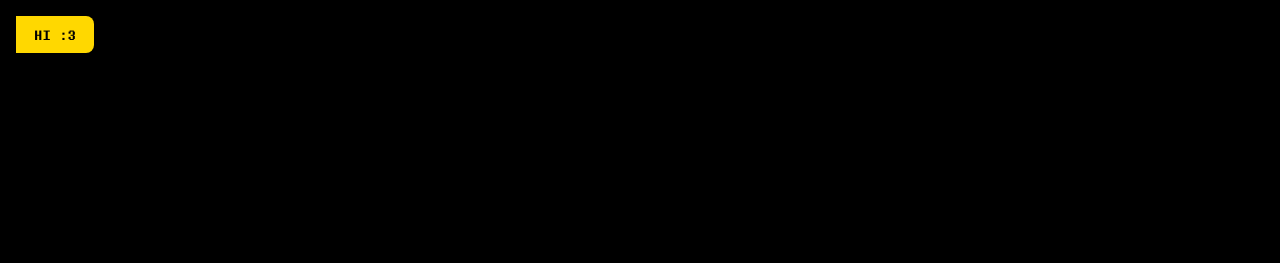
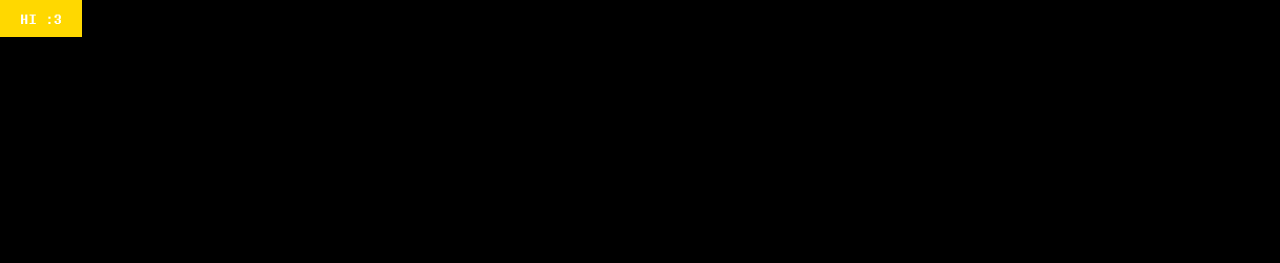
Before and after one commit to bezau1/UnderTime, a plain HTML site: page index.html in a window 1280 px wide. Shown: the top 263 px of the page. Drawn offline with Linux system fonts and the light colour scheme.

Commit message:
Update index.html

```diff
--- a/index.html
+++ b/index.html
@@ -5,7 +5,6 @@
   <title>Time Viewer</title>
   <meta name="viewport" content="width=device-width, initial-scale=1.0">
 
-  <!-- Determination font -->
   <style>
     @font-face {
       font-family: "Determination";
@@ -13,57 +12,49 @@
       font-display: swap;
     }
 
-    * {
-      box-sizing: border-box;
-    }
-
     body {
       margin: 0;
       padding: 0;
       background: #000;
       color: #fff;
-      font-family: "Determination", system-ui, -apple-system, BlinkMacSystemFont,
-        "Segoe UI", sans-serif;
+      font-family: "Determination", system-ui, sans-serif;
       height: 100vh;
       display: flex;
       align-items: center;
       justify-content: center;
+      overflow: hidden;
     }
 
     #clock {
       font-size: clamp(4rem, 20vw, 12rem);
+      letter-spacing: 0.07em;
       font-weight: 700;
-      letter-spacing: 0.07em;
-      text-align: center;
       user-select: none;
     }
 
-    /* HI :3 badge */
     #hi-badge {
       position: fixed;
       top: 0;
       left: 0;
-      margin: 16px;
-      padding: 10px 18px;
-      background: #ffd800; /* yellow */
-      color: #000;
+      padding: 10px 20px;
+      background: #ffd800;
+      color: #fff;
+      font-size: 14px;
+      font-family: "Determination";
       text-decoration: none;
-      font-size: 14px;
-      border-radius: 0 8px 8px 0;
-      font-family: "Determination", system-ui, sans-serif;
+      border-radius: 0;
     }
   </style>
 </head>
 <body>
-  <a id="hi-badge" href="https://bezau1.github.io" target="_blank" rel="noopener noreferrer">
-    HI :3
-  </a>
+
+  <a id="hi-badge" href="https://bezau1.github.io" target="_blank" rel="noopener noreferrer">HI :3</a>
 
   <div id="clock">00:00:00</div>
 
   <script>
-    function pad(num) {
-      return String(num).padStart(2, "0");
+    function pad(n) {
+      return String(n).padStart(2, "0");
     }
 
     function updateClock() {
@@ -74,9 +65,9 @@
       document.getElementById("clock").textContent = `${h}:${m}:${s}`;
     }
 
-    // update every second
     updateClock();
     setInterval(updateClock, 1000);
   </script>
+
 </body>
 </html>
```
